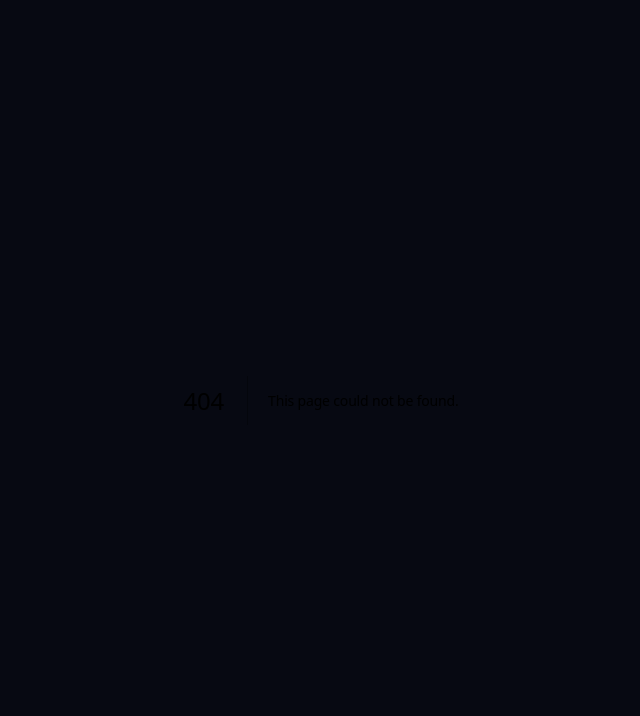
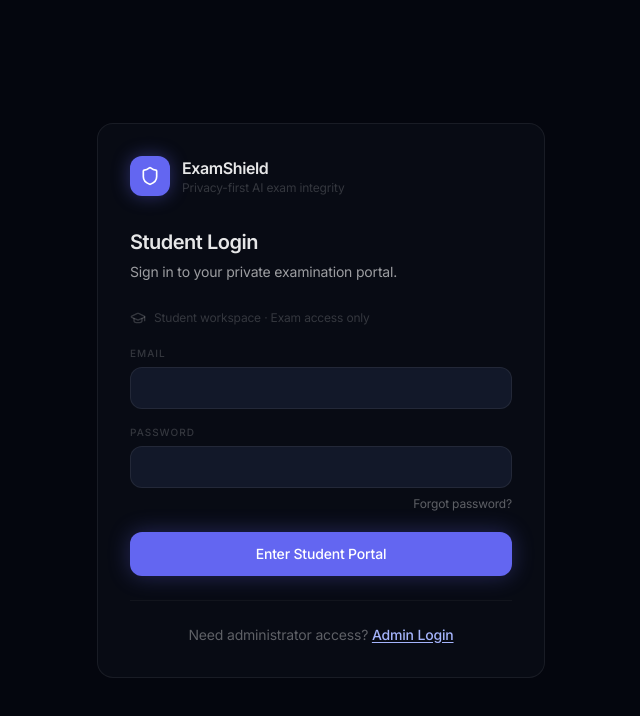
Before and after one commit to venkatcharan-ds/ExamShield, a Next.js app in the folder frontend/: page /student/sign-in in a window 1280 px wide. Before the commit this address had no page. Shown: the top 716 px of the page, without its empty margins (319-959 px from the left). Built offline with nearby package versions, Linux system fonts and the light colour scheme.

Commit message:
feat: add separate student login

```diff
--- /dev/null
+++ b/frontend/app/student/sign-in/page.tsx
@@ -0,0 +1,53 @@
+'use client'
+
+import { useState } from 'react'
+import Link from 'next/link'
+import { GraduationCap } from 'lucide-react'
+import { createClient } from '@/lib/supabase/client'
+import { AuthShell, AuthField, AuthError, AuthSubmitButton } from '@/components/AuthShell'
+
+export default function StudentSignInPage() {
+  const [email, setEmail] = useState('')
+  const [password, setPassword] = useState('')
+  const [error, setError] = useState('')
+  const [loading, setLoading] = useState(false)
+
+  const handleSubmit = async (e: React.FormEvent) => {
+    e.preventDefault()
+    setError('')
+    if (!email || !password) { setError('Enter your email and password.'); return }
+    setLoading(true)
+    const { error: signInError } = await createClient().auth.signInWithPassword({ email, password })
+    setLoading(false)
+    if (signInError) {
+      setError(signInError.message.toLowerCase().includes('email not confirmed')
+        ? 'Please verify your email before signing in.'
+        : 'Invalid email or password.')
+      return
+    }
+    window.location.href = '/portal'
+  }
+
+  return (
+    <AuthShell
+      title="Student Login"
+      subtitle="Sign in to your private examination portal."
+      footer={
+        <>Need administrator access? <Link href="/admin/sign-in" className="font-medium underline underline-offset-2" style={{ color: '#A5B4FC' }}>Admin Login</Link></>
+      }
+    >
+      <div className="flex items-center gap-2 mb-5 text-xs" style={{ color: 'var(--text-3)' }}>
+        <GraduationCap className="w-4 h-4" /> Student workspace · Exam access only
+      </div>
+      <form onSubmit={handleSubmit} noValidate>
+        <AuthError message={error} />
+        <AuthField label="Email" type="email" autoComplete="email" value={email} onChange={e => setEmail(e.target.value)} required />
+        <AuthField label="Password" type="password" autoComplete="current-password" value={password} onChange={e => setPassword(e.target.value)} required />
+        <div className="flex justify-end -mt-2 mb-5">
+          <Link href="/forgot-password" className="text-xs" style={{ color: 'var(--text-2)' }}>Forgot password?</Link>
+        </div>
+        <AuthSubmitButton type="submit" loading={loading}>Enter Student Portal</AuthSubmitButton>
+      </form>
+    </AuthShell>
+  )
+}
```
